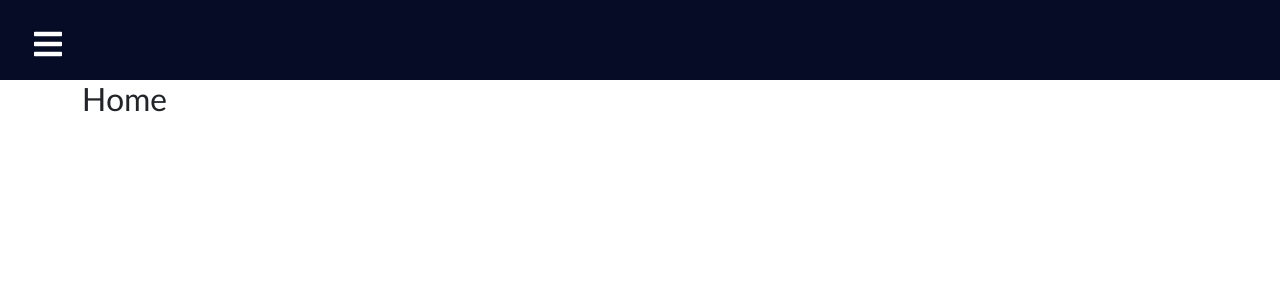
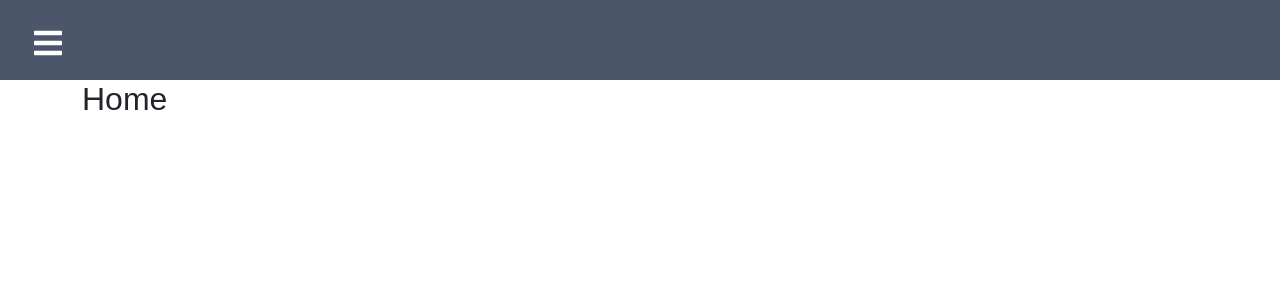
Before and after one commit to bradfordjohnson/golf-shot-tracker, a React (Create React App) app in the folder react-web-app/: page / in a window 1280 px wide. Shown: the top 300 px of the page. Built offline with nearby package versions, Linux system fonts and the light colour scheme.

Commit message:
update icons and color scheme

```diff
--- a/react-web-app/package.json
+++ b/react-web-app/package.json
@@ -6,6 +6,7 @@
     "@testing-library/jest-dom": "^5.17.0",
     "@testing-library/react": "^13.4.0",
     "@testing-library/user-event": "^13.5.0",
+    "axios": "^1.7.2",
     "react": "^18.3.1",
     "react-dom": "^18.3.1",
     "react-icons": "^5.2.1",
--- a/react-web-app/src/App.css
+++ b/react-web-app/src/App.css
@@ -1,18 +1,20 @@
-@import url('https://fonts.googleapis.com/css2?family=Lato&display=swap');
+@import url('https://fonts.googleapis.com/css2?family=Roboto:ital,wght@0,100;0,300;0,400;0,500;0,700;0,900;1,100;1,300;1,400;1,500;1,700;1,900&display=swap');
 
 * {
   box-sizing: border-box;
   margin: 0;
   padding: 0;
-  font-family: 'Lato', sans-serif;
+  font-family: 'Rubik', sans-serif;
 }
 
 .home,
-.reports,
-.products {
+.about,
+.contact {
   display: flex;
   height: 90vh;
   align-items: center;
   justify-content: center;
   font-size: 3rem;
+  color: #2E3440;
+  background-color: #ECEFF4;
 }
--- a/react-web-app/src/components/Navbar.css
+++ b/react-web-app/src/components/Navbar.css
@@ -1,5 +1,5 @@
 .navbar {
-    background-color: #060b26;
+    background-color: #4C566A;
     height: 80px;
     display: flex;
     justify-content: start;
@@ -13,7 +13,7 @@
   }
 
   .nav-menu {
-    background-color: #060b26;
+    background-color: #4C566A;
     width: 250px;
     height: 100vh;
     display: flex;
@@ -40,7 +40,7 @@
 
   .nav-text a {
     text-decoration: none;
-    color: #f5f5f5;
+    color: #ECEFF4;
     font-size: 18px;
     width: 95%;
     height: 100%;
@@ -51,7 +51,7 @@
   }
 
   .nav-text a:hover {
-    background-color: #1a83ff;
+    background-color: #5E81AC;
   }
 
   .nav-menu-items {
@@ -59,7 +59,7 @@
   }
 
   .navbar-toggle {
-    background-color: #060b26;
+    background-color: #4C566A;
     width: 100%;
     height: 80px;
     display: flex;
--- a/react-web-app/src/components/SidebarData.js
+++ b/react-web-app/src/components/SidebarData.js
@@ -1,5 +1,5 @@
 import React from 'react';
-import * as FaIcons from 'react-icons/fa'
+// import * as FaIcons from 'react-icons/fa'
 import * as AiIcons from 'react-icons/ai'
 
 export const SidebarData = [
@@ -12,13 +12,13 @@ export const SidebarData = [
     {
         title: 'About',
         path: '/about',
-        icon: <AiIcons.AiFillHome />,
+        icon: <AiIcons.AiFillInfoCircle />,
         cName: 'nav-text'
     },
     {
         title: 'Contact',
         path: '/contact',
-        icon: <AiIcons.AiFillHome />,
+        icon: <AiIcons.AiFillPhone />,
         cName: 'nav-text'
     }
 ]
```
Also changed, not shown: react-web-app/public/index.html (+9 -6 lines), 1 other file (tests, documents, lock files or other folders).
